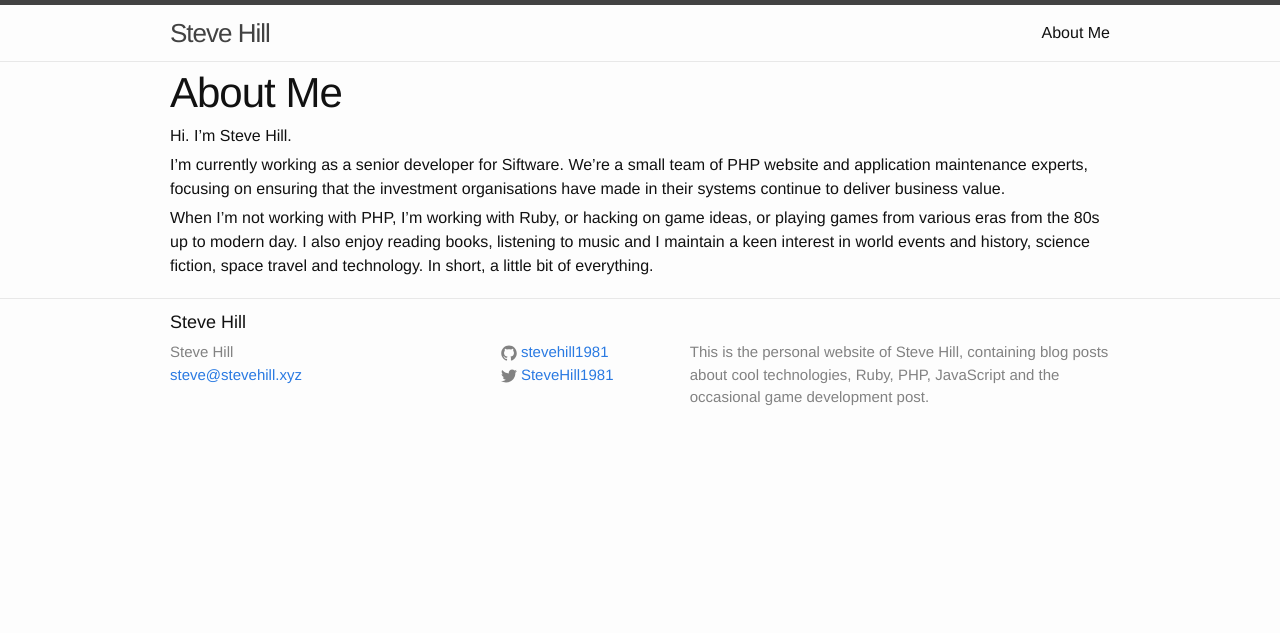
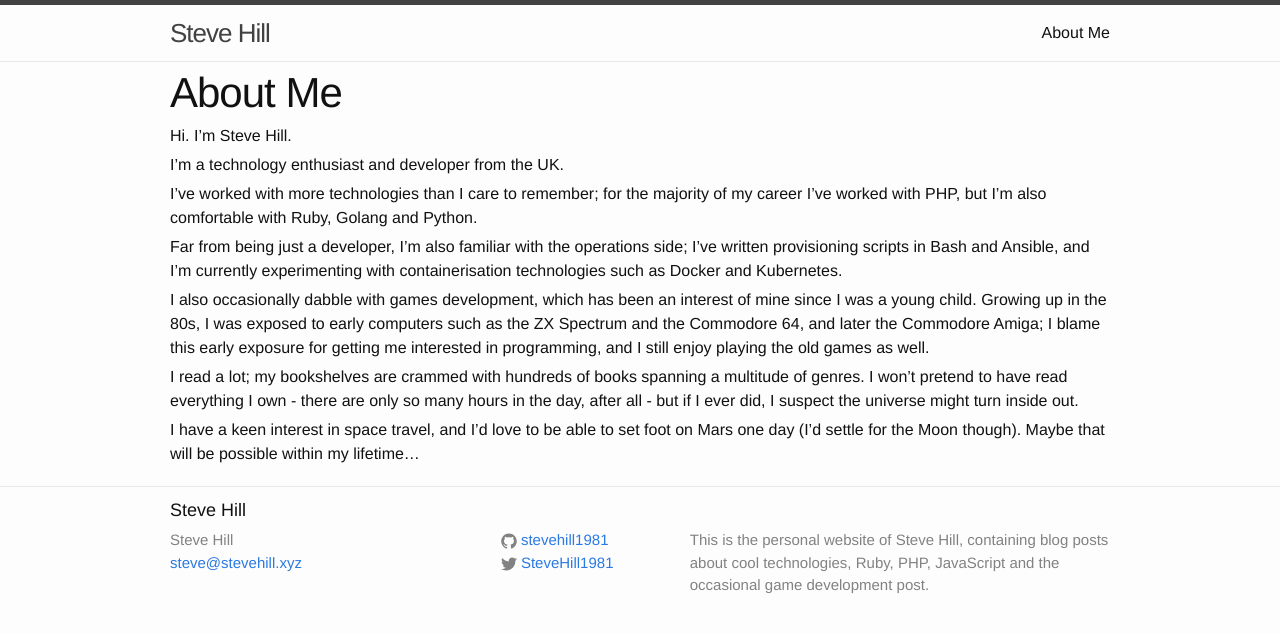
Before and after one commit to stevehill1981/stevehill1981.github.io, a Jekyll site: the page built from about.md, in a window 1280 px wide. Shown: the top 633 px of the page. Built offline with Jekyll 4.4.1, drawn with Linux system fonts in a browser that asks for light colours.

Commit message:
Update about page.

```diff
--- a/about.md
+++ b/about.md
@@ -6,13 +6,27 @@ permalink: /about/
 
 Hi. I'm Steve Hill.
 
-I'm currently working as a senior developer for Siftware. We're a small team of
-PHP website and application maintenance experts, focusing on ensuring that the
-investment organisations have made in their systems continue to deliver business
-value.
+I'm a technology enthusiast and developer from the UK.
 
-When I'm not working with PHP, I'm working with Ruby, or hacking on game ideas,
-or playing games from various eras from the 80s up to modern day. I also enjoy
-reading books, listening to music and I maintain a keen interest in world events
-and history, science fiction, space travel and technology. In short, a little
-bit of everything.
+I've worked with more technologies than I care to remember; for the majority of
+my career I've worked with PHP, but I'm also comfortable with Ruby, Golang and
+Python.
+
+Far from being just a developer, I'm also familiar with the operations side; I've
+written provisioning scripts in Bash and Ansible, and I'm currently experimenting
+with containerisation technologies such as Docker and Kubernetes.
+
+I also occasionally dabble with games development, which has been an interest of
+mine since I was a young child. Growing up in the 80s, I was exposed to early
+computers such as the ZX Spectrum and the Commodore 64, and later the Commodore
+Amiga; I blame this early exposure for getting me interested in programming, and
+I still enjoy playing the old games as well.
+
+I read a lot; my bookshelves are crammed with hundreds of books spanning a multitude
+of genres. I won't pretend to have read everything I own - there are only so many
+hours in the day, after all - but if I ever did, I suspect the universe might turn
+inside out.
+
+I have a keen interest in space travel, and I'd love to be able to set foot on Mars
+one day (I'd settle for the Moon though). Maybe that will be possible within my
+lifetime...
```
